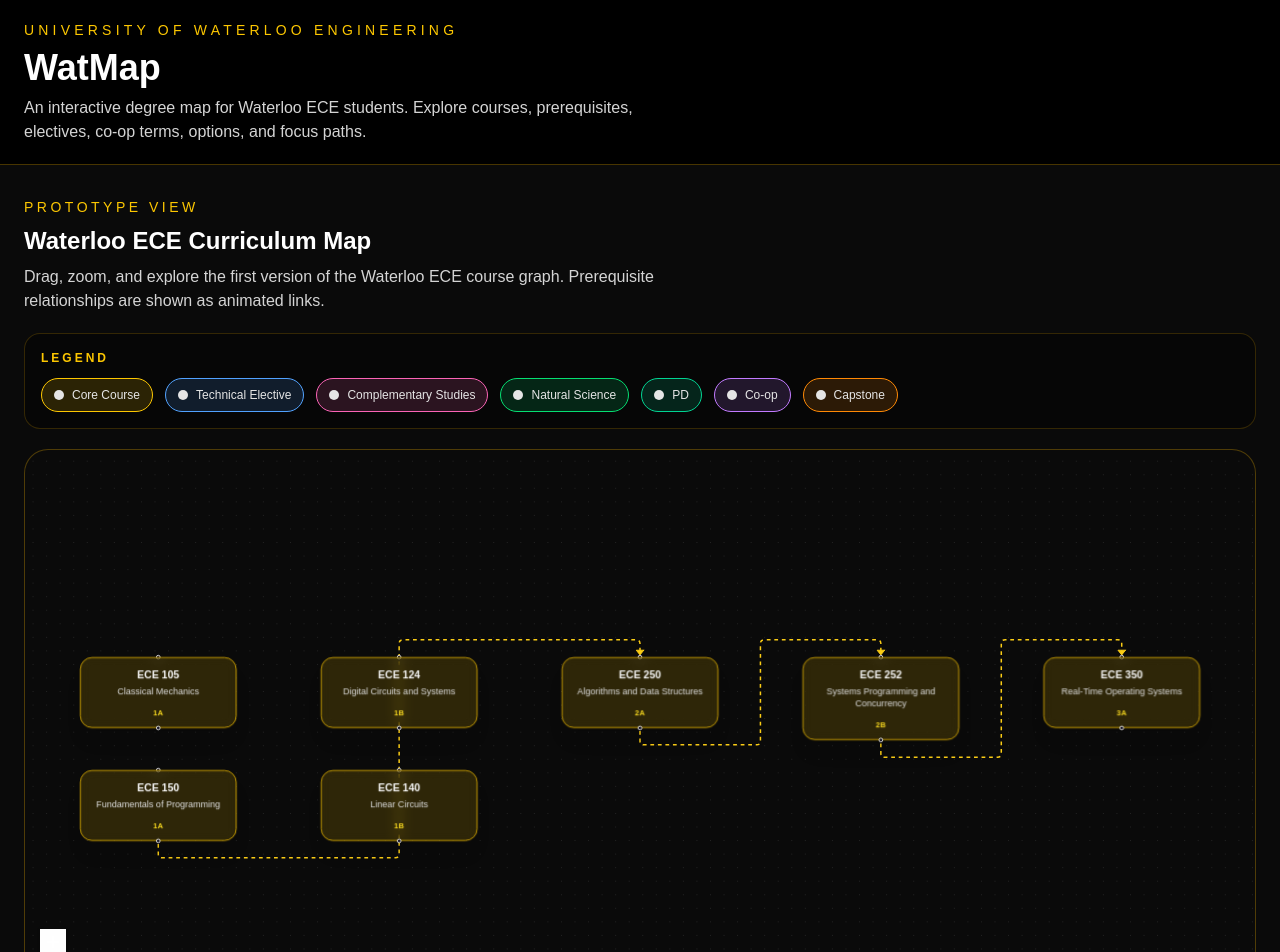
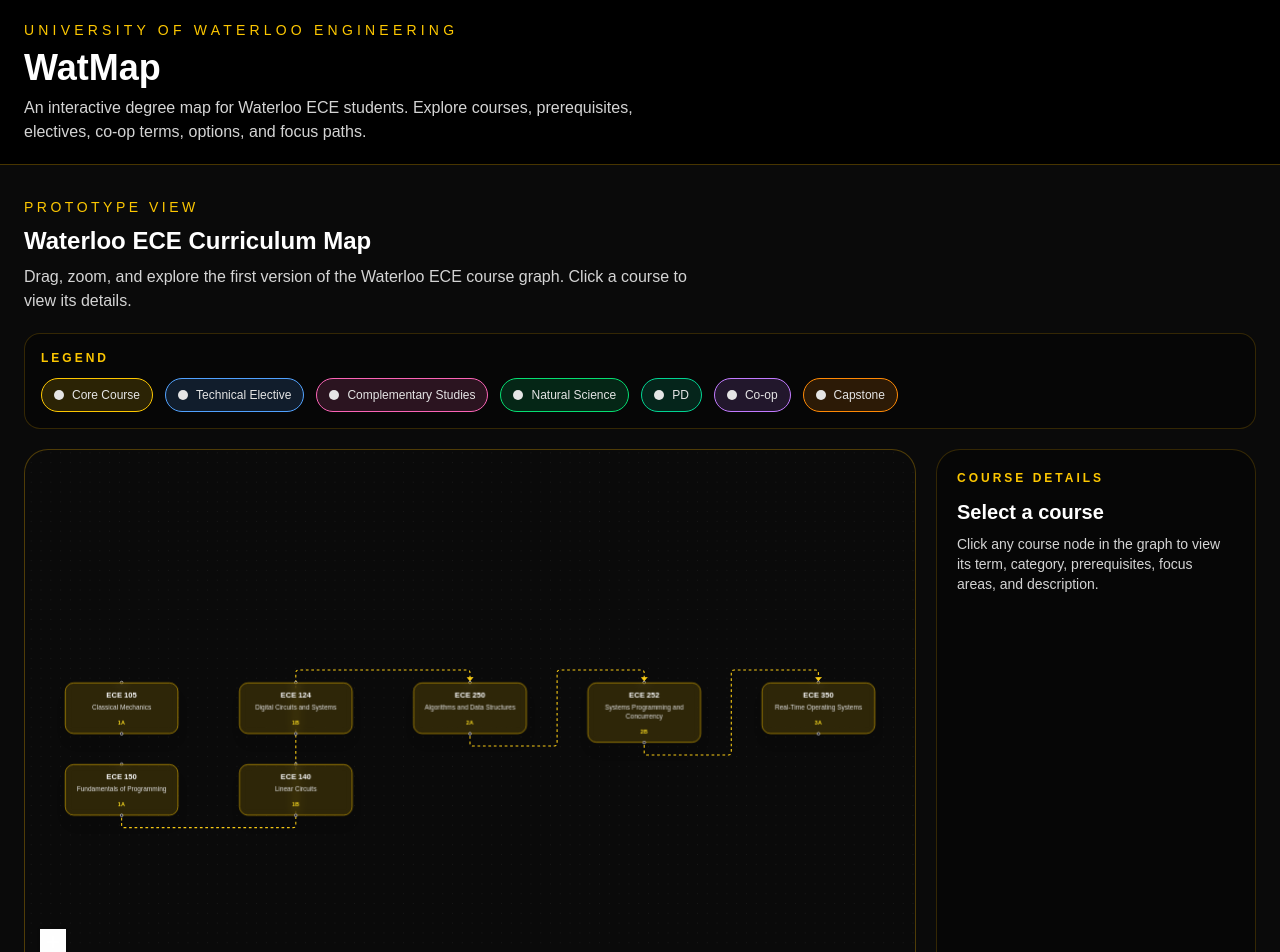
Before and after one commit to angelkassss/watmap, a Next.js app: page / in a window 1280 px wide. Shown: the top 952 px of the page. Built offline with nearby package versions, Linux system fonts and the light colour scheme.

Commit message:
parent - app/page connecting both C1:CourseGraph and C2: CourseSidebar

```diff
--- a/app/page.tsx
+++ b/app/page.tsx
@@ -1,35 +1,43 @@
+"use client";
+
+import { useState } from "react";
 import Header from "../components/Header";
 import CourseGraph from "../components/CourseGraph";
 import Legend from "../components/Legend";
+import CourseSidebar from "../components/CourseSidebar";
+import { Course } from "../types/course";
 
 export default function Home() {
+  const [selectedCourse, setSelectedCourse] = useState<Course | null>(null);
+
   return (
     <main className="min-h-screen bg-neutral-950 text-white">
       <Header />
 
       <section className="px-6 py-8">
-
-     <div className="mb-5 flex flex-col gap-2">
+        <div className="mb-5 flex flex-col gap-2">
           <p className="text-sm uppercase tracking-[0.25em] text-yellow-400">
             Prototype View
           </p>
 
-        <h2 className="text-2xl font-semibold">
+          <h2 className="text-2xl font-semibold">
             Waterloo ECE Curriculum Map
           </h2>
 
           <p className="max-w-2xl text-neutral-300">
             Drag, zoom, and explore the first version of the Waterloo ECE course
-            graph. Prerequisite relationships are shown as animated links.
+            graph. Click a course to view its details.
           </p>
         </div>
 
-         <div className="mb-5">
+        <div className="mb-5">
           <Legend />
         </div>
-        <CourseGraph />
 
-
+        <div className="grid gap-5 lg:grid-cols-[1fr_320px]">
+          <CourseGraph onCourseSelect={setSelectedCourse} />
+          <CourseSidebar selectedCourse={selectedCourse} />
+        </div>
       </section>
     </main>
   );
--- a/components/CourseGraph.tsx
+++ b/components/CourseGraph.tsx
@@ -11,7 +11,9 @@
   Node,
   Edge,
   MarkerType,
+  NodeMouseHandler
 } from "@xyflow/react";
+import { Course } from "../types/course";
 import { courses } from "../data/courses";
 
 // "temrX" is a mapping of term names to x-coordinates for graph layout
@@ -60,6 +62,11 @@
     // directed graph - one directsion from prereq to course
     //
 //Course = > Node, and prereq relationships = Edges
+
+type CourseGraphProps = {
+  onCourseSelect: (course: Course) => void;
+};
+
 const termCounts: Record<string, number> = {};
 
 const nodes: Node[] = courses.map((course) => {
@@ -119,10 +126,22 @@
   }))
 );
 
-export default function CourseGraph() {
+export default function CourseGraph({ onCourseSelect }: CourseGraphProps) {
+  const handleNodeClick: NodeMouseHandler = (_event, node) => {
+  const selectedCourse = courses.find((course) => course.id === node.id);
+
+  if (selectedCourse) {
+    onCourseSelect(selectedCourse);
+  }
+};
   return (
     <div className="h-[75vh] overflow-hidden rounded-3xl border border-yellow-500/30 bg-neutral-950">
-      <ReactFlow nodes={nodes} edges={edges} fitView>
+      <ReactFlow
+        nodes={nodes}
+        edges={edges}
+        fitView
+        onNodeClick={handleNodeClick}
+      >
         <Background color="#525252" gap={18} />
         <Controls />
       </ReactFlow>
--- /dev/null
+++ b/components/CourseSidebar.tsx
@@ -0,0 +1,108 @@
+import { Course } from "../types/course";
+
+type CourseSidebarProps = {
+  selectedCourse: Course | null;
+};
+
+export default function CourseSidebar({ selectedCourse }: CourseSidebarProps) {
+  if (!selectedCourse) {
+    return (
+      <aside className="rounded-3xl border border-yellow-500/20 bg-black/40 p-5">
+        <p className="text-xs font-semibold uppercase tracking-[0.25em] text-yellow-400">
+          Course Details
+        </p>
+
+        <h3 className="mt-3 text-xl font-semibold text-white">
+          Select a course
+        </h3>
+
+        <p className="mt-2 text-sm text-neutral-300">
+          Click any course node in the graph to view its term, category,
+          prerequisites, focus areas, and description.
+        </p>
+      </aside>
+    );
+  }
+
+  return (
+    <aside className="rounded-3xl border border-yellow-500/20 bg-black/40 p-5">
+      <p className="text-xs font-semibold uppercase tracking-[0.25em] text-yellow-400">
+        Course Details
+      </p>
+
+      <h3 className="mt-3 text-2xl font-bold text-white">
+        {selectedCourse.code}
+      </h3>
+
+      <p className="mt-1 text-sm text-neutral-300">
+        {selectedCourse.title}
+      </p>
+
+      <div className="mt-5 space-y-4 text-sm">
+        <div>
+          <p className="text-xs uppercase tracking-wider text-neutral-500">
+            Term
+          </p>
+          <p className="text-neutral-100">{selectedCourse.term}</p>
+        </div>
+
+        <div>
+          <p className="text-xs uppercase tracking-wider text-neutral-500">
+            Category
+          </p>
+          <p className="text-neutral-100">{selectedCourse.category}</p>
+        </div>
+
+        <div>
+          <p className="text-xs uppercase tracking-wider text-neutral-500">
+            Units
+          </p>
+          <p className="text-neutral-100">
+            {selectedCourse.units ?? "Not listed"}
+          </p>
+        </div>
+
+        <div>
+          <p className="text-xs uppercase tracking-wider text-neutral-500">
+            Prerequisites
+          </p>
+          <p className="text-neutral-100">
+            {selectedCourse.prerequisites?.length
+              ? selectedCourse.prerequisites.join(", ")
+              : "None listed"}
+          </p>
+        </div>
+
+        <div>
+          <p className="text-xs uppercase tracking-wider text-neutral-500">
+            Focus Areas
+          </p>
+
+          <div className="mt-2 flex flex-wrap gap-2">
+            {selectedCourse.focusAreas?.length ? (
+              selectedCourse.focusAreas.map((area) => (
+                <span
+                  key={area}
+                  className="rounded-full border border-yellow-500/30 bg-yellow-500/10 px-3 py-1 text-xs text-yellow-200"
+                >
+                  {area}
+                </span>
+              ))
+            ) : (
+              <p className="text-neutral-100">None listed</p>
+            )}
+          </div>
+        </div>
+
+        <div>
+          <p className="text-xs uppercase tracking-wider text-neutral-500">
+            Description
+          </p>
+          <p className="mt-1 leading-relaxed text-neutral-200">
+            {selectedCourse.description ?? "No description added yet."}
+          </p>
+        </div>
+      </div>
+    </aside>
+  );
+}
```
